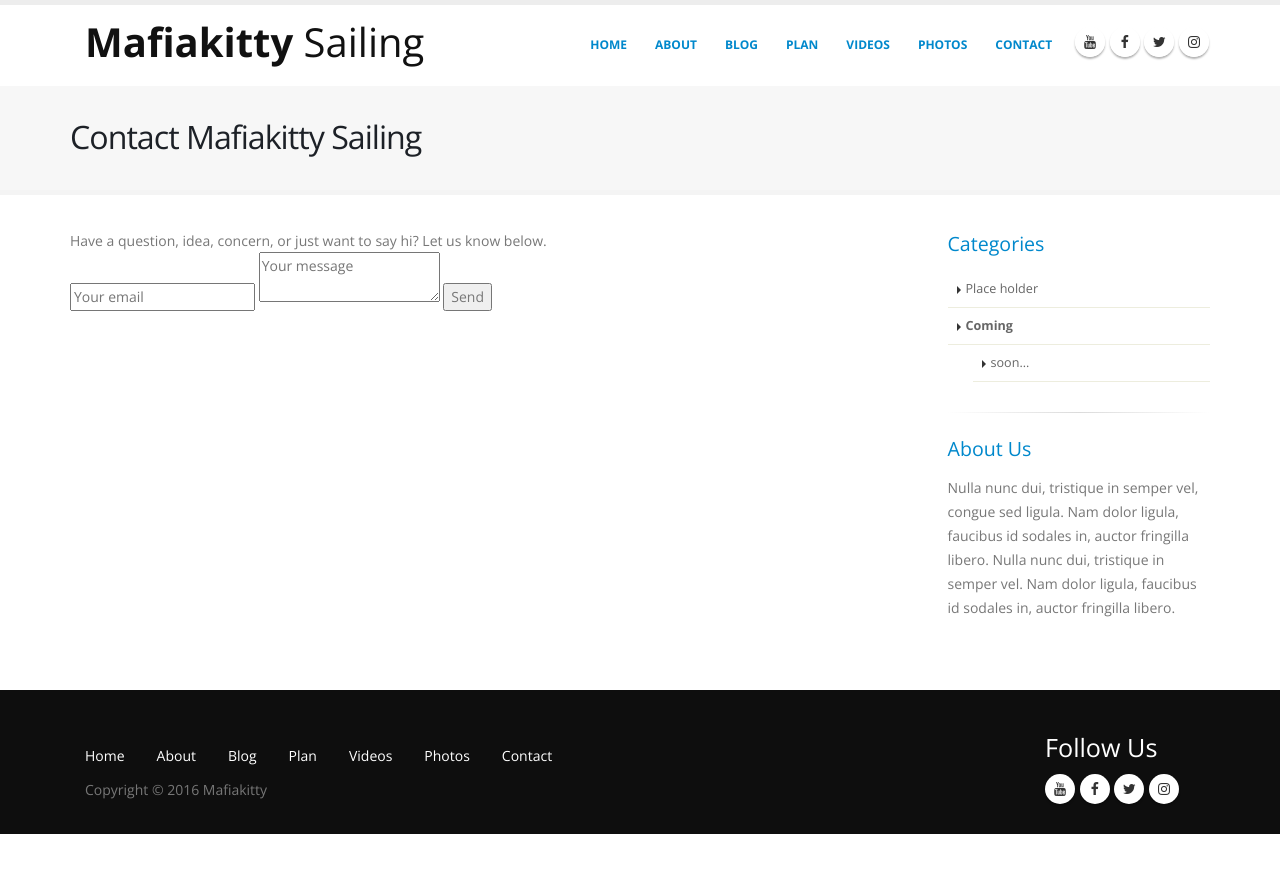
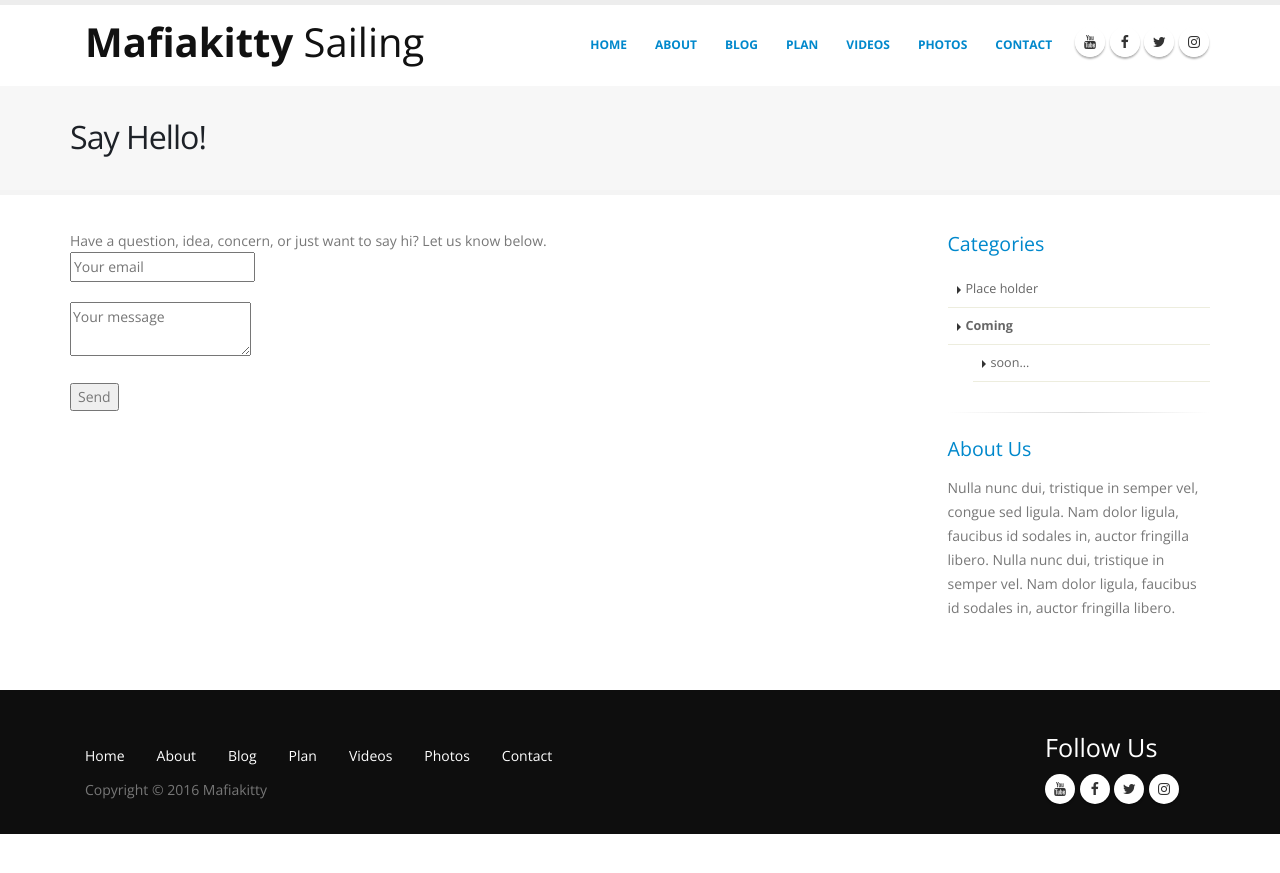
Before and after one commit to MichealKennedy/channel-old, a Jekyll site: the page built from _pages/contact.html, in a window 1280 px wide. Shown: the top 873 px of the page. Built offline with Jekyll 4.4.1, drawn with Linux system fonts in a browser that asks for light colours; nearby versions of some CDN libraries; some web fonts are replaced; library files that are not in the unit come from our copies.

Commit message:
Added html to formspree

```diff
--- a/_pages/contact.html
+++ b/_pages/contact.html
@@ -1,12 +1,12 @@
 ---
 layout: default
-title:  "Contact Mafiakitty Sailing"
+title:  "Say Hello!"
 permalink: /contact
 ---
 Have a question, idea, concern, or just want to say hi? Let us know below.
 
 <form method="POST" action="http://formspree.io/themafiakitty@gmail.com">
-  <input type="email" name="email" placeholder="Your email">
-  <textarea name="message" placeholder="Your message"></textarea>
+  <p><input type="email" name="email" name="_replyto" placeholder="Your email"></p>
+  <p><textarea name="message" placeholder="Your message"></textarea></p>
   <button type="submit">Send</button>
 </form>
```
